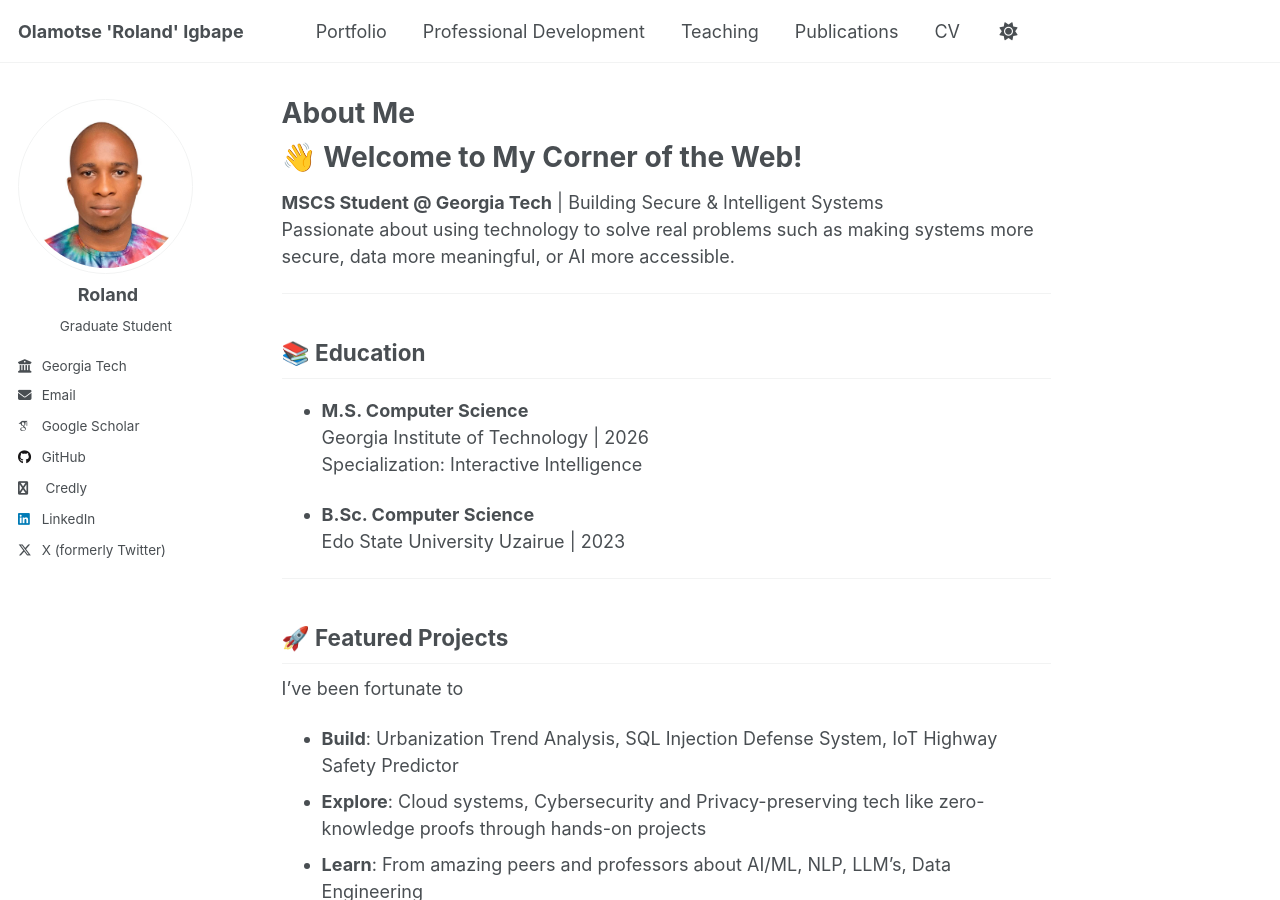
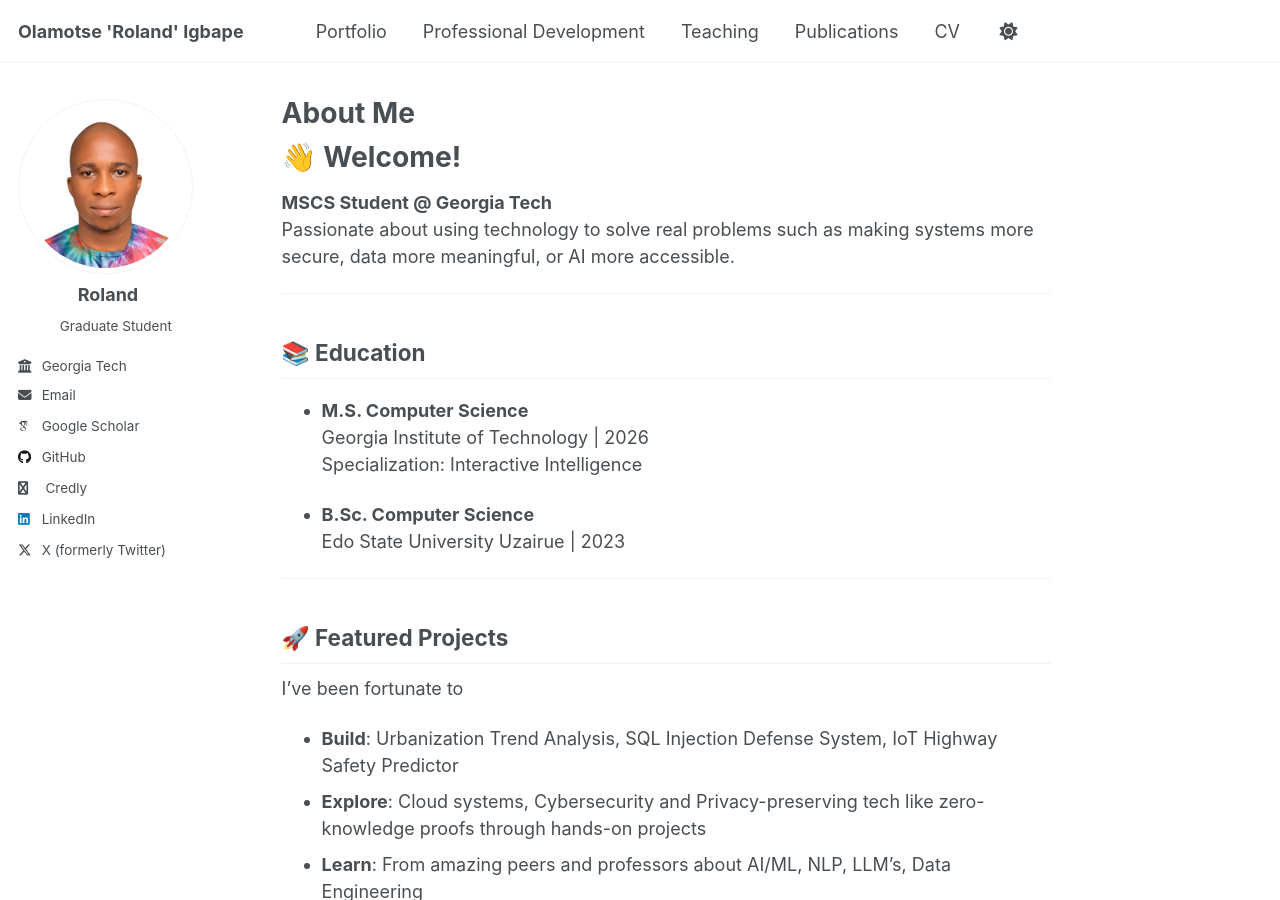
Before and after one commit to oigbape/oigbape.github.io, a Jekyll site: the page built from _pages/about.md, in a window 1280 px wide and 900 px high. Built offline with Jekyll 4.4.1, drawn with Linux system fonts in a browser that asks for light colours; some web fonts are replaced.

Commit message:
Update about.md

```diff
--- a/_pages/about.md
+++ b/_pages/about.md
@@ -8,9 +8,9 @@ redirect_from:
 ---
 
 
-# 👋 Welcome to My Corner of the Web!
+# 👋 Welcome!
 
-**MSCS Student @ Georgia Tech** | Building Secure & Intelligent Systems
+**MSCS Student @ Georgia Tech**
 Passionate about using technology to solve real problems such as making systems more secure, data more meaningful, or AI more accessible.
 
 ---
```
